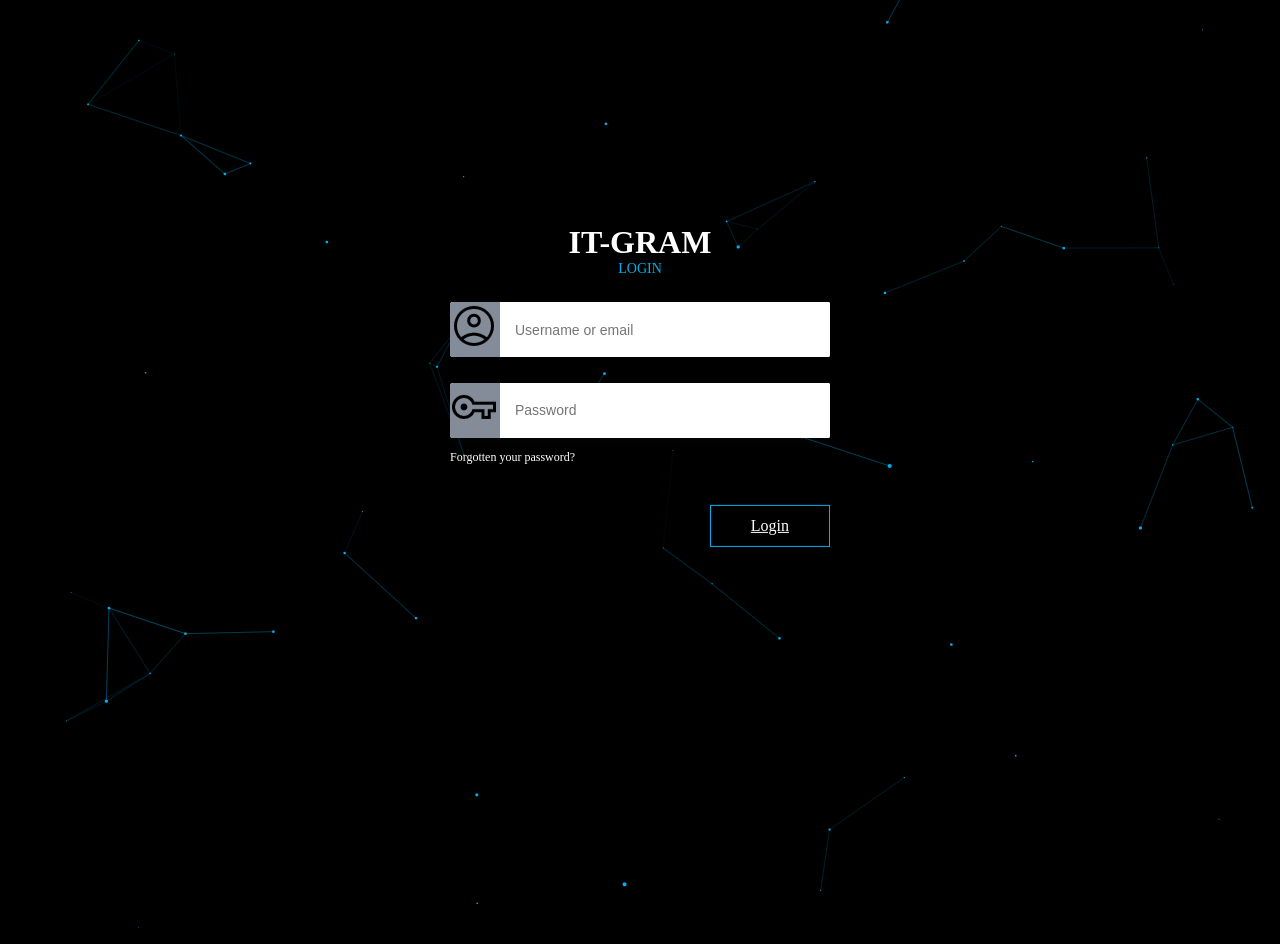
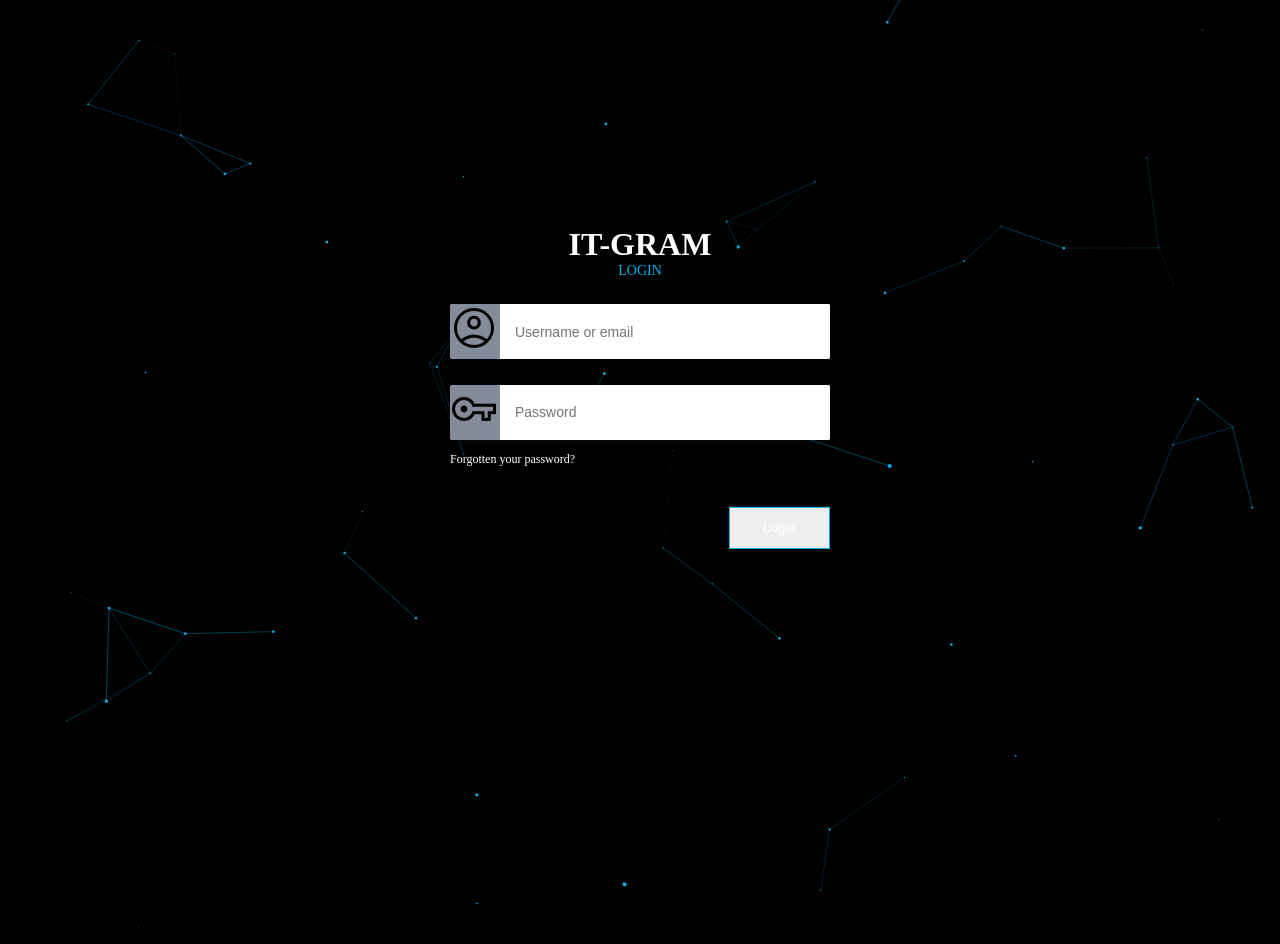
Before and after one commit to andricmilos/socijalni-client, a React (Vite) app: page /login in a window 1280 px wide. Shown: the top 944 px of the page. Built offline with nearby package versions, Linux system fonts and the light colour scheme.

Commit message:
Zavrsena logika za login

```diff
--- a/src/LoginValidate.js
+++ b/src/LoginValidate.js
@@ -5,7 +5,6 @@ export default function validateLogin() {
         if (response.url != url) {
           window.location.href = "/login";
         }
-
       })
       .catch((error) => {
         console.error(error)
--- a/src/components/Layout.jsx
+++ b/src/components/Layout.jsx
@@ -6,7 +6,7 @@ import { useLocation } from 'react-router-dom';
 const Layout = () => {
     const location = useLocation();
     if (location.pathname != '/login') {
-        //validateLogin();
+        validateLogin();
     }
     return (<>
         <Outlet />
--- a/src/components/Login.jsx
+++ b/src/components/Login.jsx
@@ -12,6 +12,7 @@ export default function Login(){
                     Login
                 </span>
             </div>
+            <form method='POST' action='http://localhost:8080/login'>
             <div className="sign-in-basic">
                 <div className="landing-form-row">
                     <div className="input-wrapper">
@@ -33,12 +34,10 @@ export default function Login(){
                     <div className="text-button">Forgotten your password?</div>
                 </div>
                 <div className="landing-form-actions">
-                    <div className="btn-medium">
-                        <Link to="/log">Login</Link>
-                        <div className="inline-loader"></div>
-                    </div>
+                    <button className="btn-medium" type="submit">Login</button>
                 </div>
             </div>
+            </form>
         </div>
     </>)
 }
```
